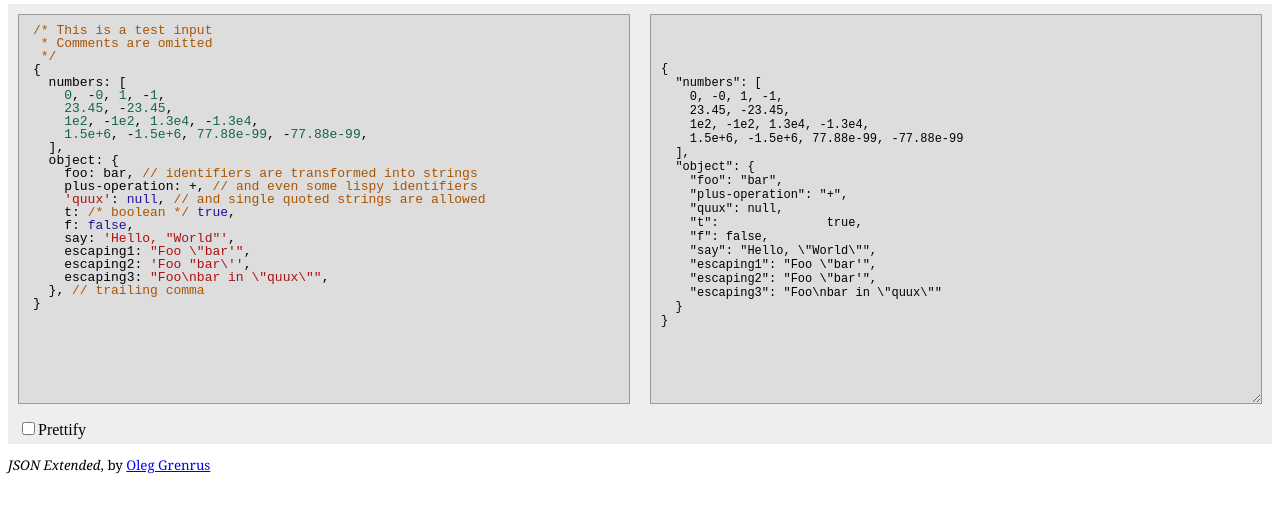
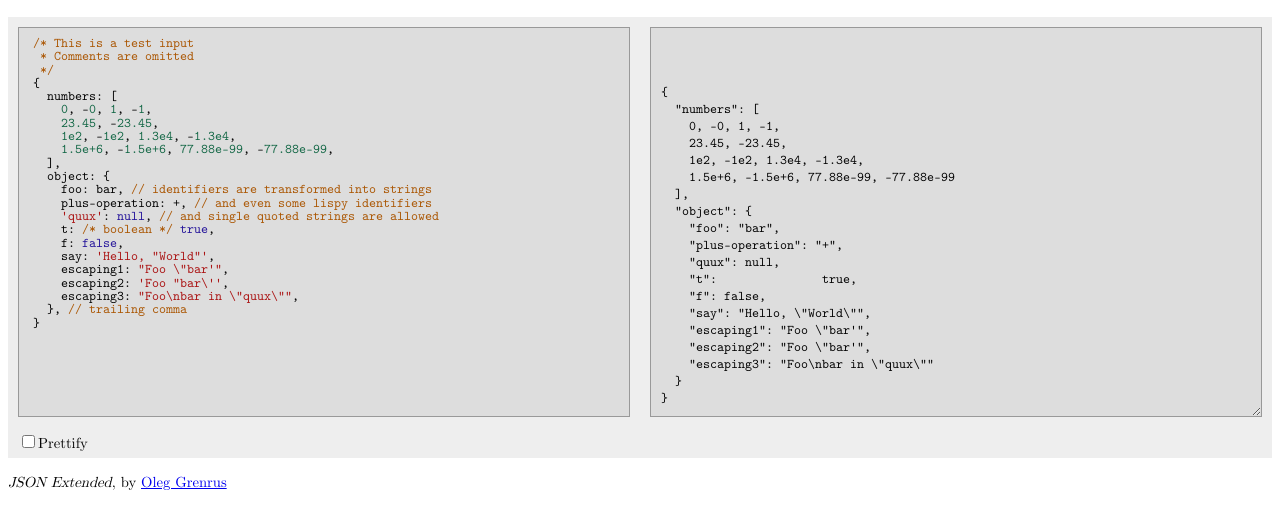
Before and after one commit to phadej/relaxed-json, a plain HTML site: page index.html in a window 1280 px wide. Shown: the part 351-857 px from the top of the page. Drawn offline with Linux system fonts and the light colour scheme.

Commit message:
Use Computer Modern font

```diff
--- a/index.html
+++ b/index.html
@@ -3,7 +3,21 @@
 	<head>
 		<title>Extended JSON</title>
 
+		<link rel="stylesheet" href="lib/codemirror.css">
 		<style type="text/css">
+			@font-face {
+				font-family: "Computer Modern";
+				src: url('fonts/cmunrm.otf');
+			}
+			@font-face {
+				font-family: "Computer Modern Bold";
+				src: url('fonts/cmunrb.otf');
+			}
+			@font-face {
+				font-family: "Computer Modern TT";
+				src: url('fonts/cmuntt.otf');
+			}
+
 			div {
 				padding: 0;
 				margin: 0;
@@ -16,18 +30,22 @@
 				border: 1px solid #ddd;
 			}
 
-			p, li, h1, h2 {
-				font-family: Georgia, Arial, Helvetica, serif;
+			p, li, label {
+				font-family: "Computer Modern", Helvetica, serif;
 			}
 
-			p, li {
-				font-size: 10pt;
+			h1, h2 {
+				font-family: "Computer Modern Bold", Helvetica, serif;
+			}
+
+			p, li, label {
+				font-size: 11pt;
 				line-height: 1.3em;
 			}
 
-			code, textarea {
-				font-family: monospace;
-				font-size: 9pt;
+			code, textarea, pre, .CodeMirror {
+				font-family: 'Computer Modern TT', monospace;
+				font-size: 10pt;
 			}
 
 			.transform {
@@ -93,7 +111,6 @@
 		<script src="lib/jquery-2.0.3.js"></script>
 		<script src="lib/codemirror.js"></script>
 		<script src="lib/cm-mode-javascript.js"></script>
-		<link rel="stylesheet" href="lib/codemirror.css">
 		<script src="ejson.js"></script>
 		<script>
 			$(function () {
```
Also changed, not shown: fonts/cmunbxo.otf (added), fonts/cmunrb.otf (added), fonts/cmunrm.otf (added), fonts/cmunsi.otf (added), fonts/cmunss.otf (added), fonts/cmunsx.otf (added), fonts/cmuntt.otf (added).
